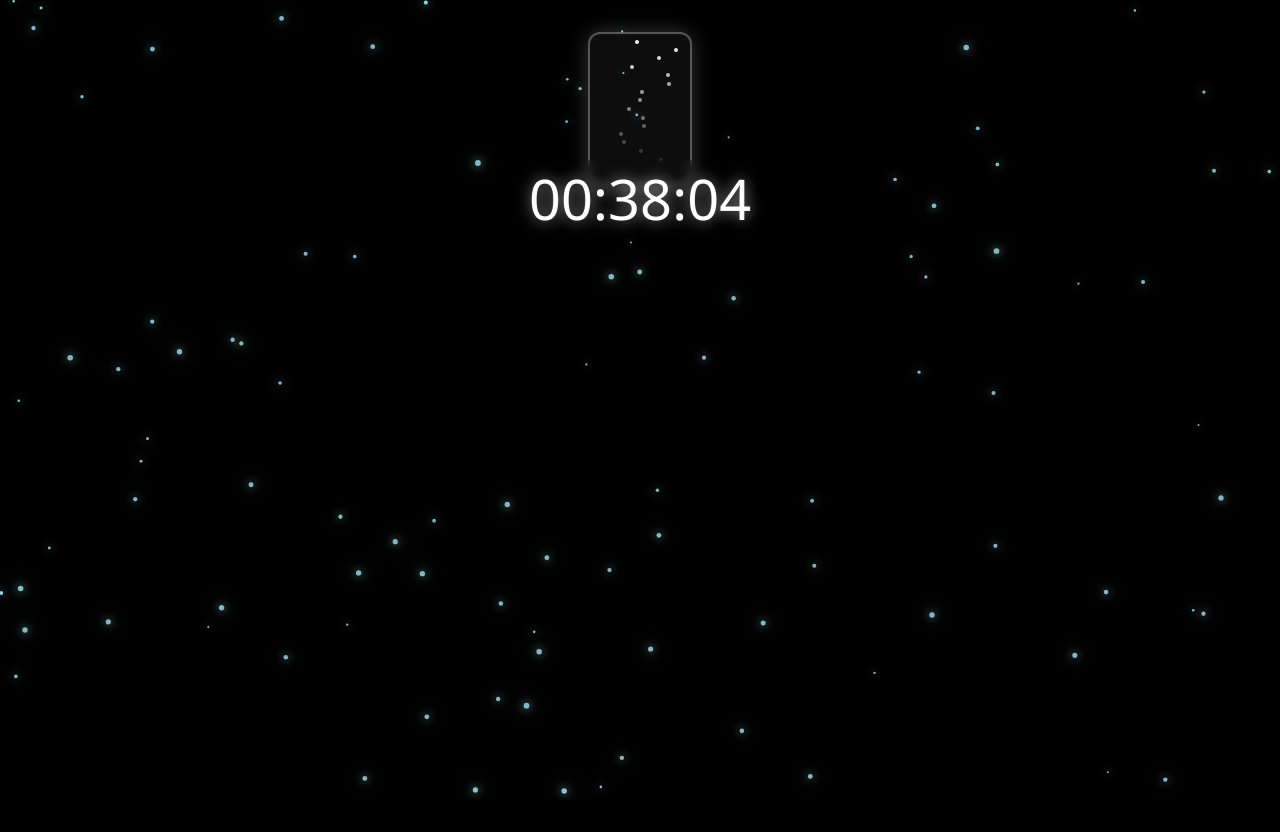
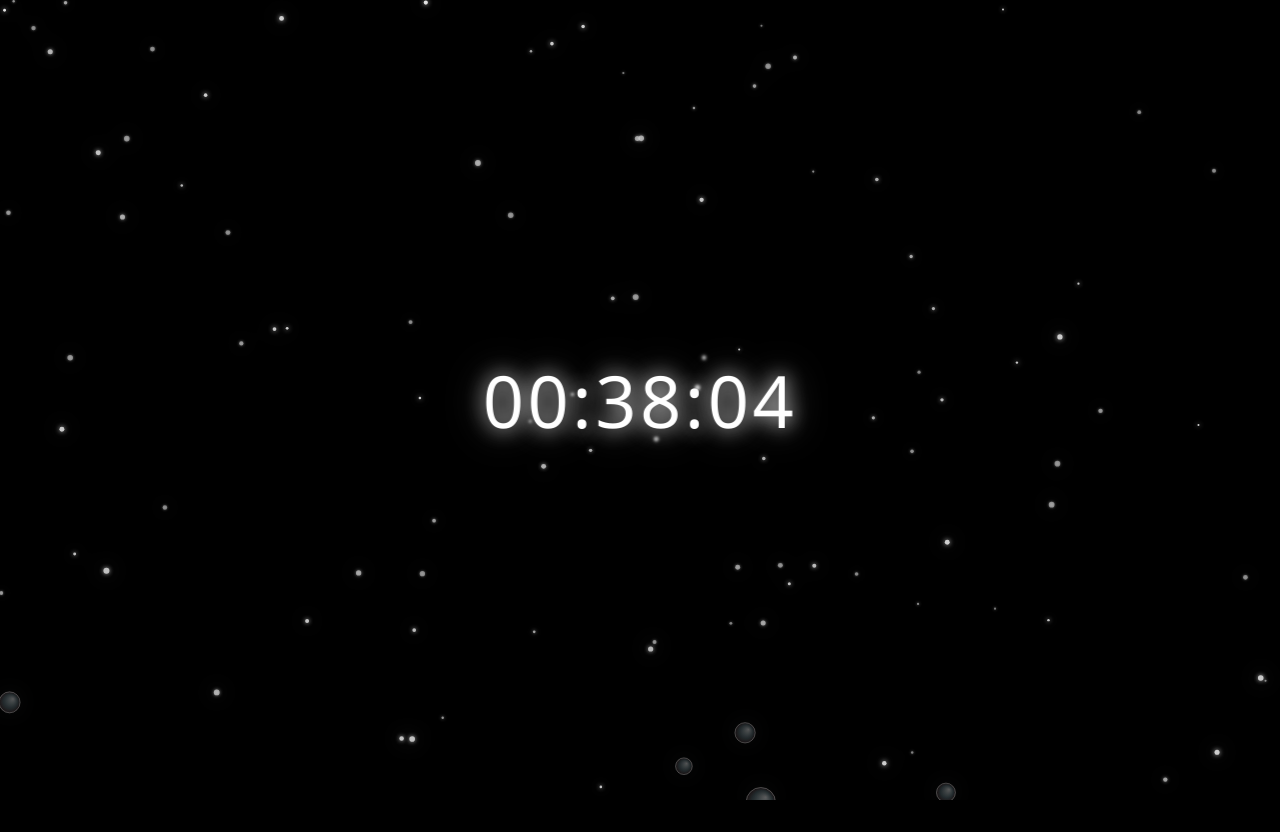
Before and after one commit to yuka0055yuka-max/clock, a plain HTML site: page index.html in a window 1280 px wide. After the commit the page ends 800 px from the top, so only its background shows below. Drawn offline with Linux system fonts and the light colour scheme.

Commit message:
Add files via upload

```diff
--- a/index.html
+++ b/index.html
@@ -1,10 +1,10 @@
 <!DOCTYPE html>
 <html lang="ja">
-<head><link rel="manifest" href="manifest.json">
-
+<head>
+    <link rel="manifest" href="manifest.json">
     <meta charset="UTF-8">
-  <title>星だけ幻想時計</title>
-  <meta name="viewport" content="width=device-width, initial-scale=1.0">
+    <title>幻想時計 - 流星とシャボン玉</title>
+    <meta name="viewport" content="width=device-width, initial-scale=1.0, maximum-scale=1.0, user-scalable=no">
     <style>
         body {
             margin: 0;
@@ -14,7 +14,7 @@
             height: 100vh;
         }
 
-    canvas#aquarium {
+        canvas#sceneCanvas { /* ID名を変更 */
             position: absolute;
             top: 0; left: 0;
             width: 100%; height: 100%;
@@ -25,61 +25,39 @@
             position: absolute;
             top: 0; left: 0;
             width: 100%; height: 100%;
-      opacity: 0.25;
-      backdrop-filter: blur(12px);
-      transition: background 2s;
+            opacity: 0.2; /* 不透明度を調整 */
+            backdrop-filter: blur(10px);
+            transition: background 3s ease-in-out; /* 変化を滑らかに */
             z-index: 1;
         }
 
         #clock {
             position: absolute;
-      top: 20vh;
+            top: 50%; /* 中央に移動 */
             left: 50%;
-      transform: translateX(-50%);
+            transform: translate(-50%, -50%);
             z-index: 999;
-      font-size: 3.5em;
+            font-size: 4.5em; /* フォントサイズを大きく */
+            font-weight: 300;
             color: white;
-      text-shadow: 0 0 15px rgba(255,255,255,0.6);
-      backdrop-filter: blur(5px);
+            text-shadow: 0 0 20px rgba(255,255,255,0.9), 0 0 40px rgba(255,255,255,0.4);
+            backdrop-filter: blur(1px); /* 時計部分のブラーは控えめに */
+            letter-spacing: 0.05em;
         }
 
-    #sand {
-      position: relative;
-      width: 100px;
-      height: 150px;
-      border: 2px solid rgba(255,255,255,0.3);
-      border-radius: 12px;
-      margin: 2em auto;
-      overflow: hidden;
-      background: rgba(255,255,255,0.05);
-      box-shadow: 0 0 20px rgba(255,255,255,0.2);
-      z-index: 2;
-    }
-
-    .grain {
-      position: absolute;
-      width: 4px;
-      height: 4px;
-      background: white;
-      border-radius: 50%;
-      animation: fall 5s linear forwards;
-    }
-
-    @keyframes fall {
-      0% { top: 0; opacity: 1; }
-      100% { top: 140px; opacity: 0; }
-    }
+        /* 砂時計アニメーションは要求された流星とシャボン玉に置き換わるため削除しましたが、
+           もし残したい場合は元のCSSとJSを復活させてください。 */
     </style>
 </head>
 <body>
-  <canvas id="aquarium"></canvas>
+    <canvas id="sceneCanvas"></canvas>
     <div id="rainbow"></div>
     <div id="clock">--:--:--</div>
-  <div id="sand"></div>
 
     <script>
-    // 時計更新（ローカル時間）
+        // --- 1. 時計更新（ローカル時間） ---------------------------------
         function updateClock() {
+            // Local time is inherently accurate and doesn't "deviate"
             const now = new Date();
             const h = String(now.getHours()).padStart(2, '0');
             const m = String(now.getMinutes()).padStart(2, '0');
@@ -89,7 +67,8 @@
         setInterval(updateClock, 1000);
         updateClock();
 
-    // 七色背景（15秒ごとに変化）
+        // --- 2. 七色背景 ------------------------------------------------
+        const rainbowDiv = document.getElementById("rainbow");
         const gradients = [
             "linear-gradient(135deg, rgba(255,0,0,0.3), rgba(255,100,100,0.2))",
             "linear-gradient(135deg, rgba(255,165,0,0.3), rgba(255,200,100,0.2))",
@@ -99,58 +78,156 @@
             "linear-gradient(135deg, rgba(75,0,130,0.3), rgba(150,100,200,0.2))",
             "linear-gradient(135deg, rgba(238,130,238,0.3), rgba(255,200,255,0.2))"
         ];
-    let index = 0;
+        let gradientIndex = 0;
         setInterval(() => {
-      document.getElementById("rainbow").style.background = gradients[index];
-      index = (index + 1) % gradients.length;
+            rainbowDiv.style.background = gradients[gradientIndex];
+            gradientIndex = (gradientIndex + 1) % gradients.length;
         }, 15000);
 
-    // 砂時計アニメーション
-    const sand = document.getElementById("sand");
-    function dropSand() {
-      const grain = document.createElement("div");
-      grain.className = "grain";
-      grain.style.left = `${Math.random() * 90}px`;
-      sand.appendChild(grain);
-      setTimeout(() => sand.removeChild(grain), 5000);
+        // --- 3. Canvas初期設定とリサイズ ---------------------------------
+        const canvas = document.getElementById("sceneCanvas");
+        const ctx = canvas.getContext("2d");
+        let width, height;
+
+        function resizeCanvas() {
+            width = window.innerWidth;
+            height = window.innerHeight;
+            canvas.width = width;
+            canvas.height = height;
         }
-    setInterval(dropSand, 300);
 
-    // canvas描画（星だけ）
-    const canvas = document.getElementById("aquarium");
-    const ctx = canvas.getContext("2d");
-    canvas.width = window.innerWidth;
-    canvas.height = window.innerHeight;
+        window.addEventListener('resize', resizeCanvas);
+        resizeCanvas();
 
+        // --- 4. 星オブジェクトの作成 --------------------------------------
         let stars = [];
-    for (let i = 0; i < 100; i++) {
+        const STAR_COUNT = 100;
+        for (let i = 0; i < STAR_COUNT; i++) {
             stars.push({
-        x: Math.random() * canvas.width,
-        y: Math.random() * canvas.height,
-        r: Math.random() * 2 + 1
+                x: Math.random() * width,
+                y: Math.random() * height,
+                r: Math.random() * 2 + 1,
+                alpha: Math.random() // きらめき用
             });
         }
 
-    const starColors = ["#ffffff", "#aeefff", "#ddaaff", "#ff99cc", "#ffff99"];
-    let starIndex = 0;
-    setInterval(() => {
-      starIndex = (starIndex + 1) % starColors.length;
-    }, 5000);
+        // --- 5. 流星（Meteors）オブジェクトの作成 --------------------------
+        let meteors = [];
+        const METEOR_COUNT = 5;
+        class Meteor {
+            constructor() {
+                this.reset();
+            }
+            reset() {
+                // 画面外左上から出現
+                this.x = Math.random() * width * 0.2 - width * 0.5;
+                this.y = Math.random() * height * 0.2 - height * 0.5;
+                this.len = Math.random() * 150 + 50; // 尾の長さ
+                this.speed = Math.random() * 2 + 1;
+                this.angle = Math.PI / 4 + (Math.random() * 0.1 - 0.05); // 45度付近
+            }
+            update() {
+                this.x += Math.cos(this.angle) * this.speed;
+                this.y += Math.sin(this.angle) * this.speed;
+                // 画面外に出たらリセット
+                if (this.x > width * 1.5 || this.y > height * 1.5) {
+                    this.reset();
+                }
+            }
+            draw() {
+                const gradient = ctx.createLinearGradient(this.x, this.y, this.x - Math.cos(this.angle) * this.len, this.y - Math.sin(this.angle) * this.len);
+                gradient.addColorStop(0, 'rgba(255, 255, 255, 1)'); // 頭
+                gradient.addColorStop(1, 'rgba(255, 255, 255, 0)'); // 尾
 
-    function drawStars() {
+                ctx.strokeStyle = gradient;
+                ctx.lineWidth = 1.5;
+                ctx.beginPath();
+                ctx.moveTo(this.x, this.y);
+                ctx.lineTo(this.x - Math.cos(this.angle) * this.len, this.y - Math.sin(this.angle) * this.len);
+                ctx.stroke();
+            }
+        }
+        for (let i = 0; i < METEOR_COUNT; i++) {
+            meteors.push(new Meteor());
+        }
+
+        // --- 6. シャボン玉（Bubbles）オブジェクトの作成 -----------------------
+        let bubbles = [];
+        const BUBBLE_COUNT = 15;
+        class Bubble {
+            constructor() {
+                this.reset();
+            }
+            reset() {
+                this.x = Math.random() * width;
+                this.y = height + Math.random() * height * 0.5; // 画面下部から出現
+                this.r = Math.random() * 10 + 5; // 半径 5px〜15px
+                this.speed = Math.random() * 0.5 + 0.2; // 上昇速度
+                this.waveOffset = Math.random() * Math.PI * 2; // 左右の揺れの位相
+            }
+            update() {
+                this.y -= this.speed;
+                // 左右に揺れる動きを加える
+                this.x += Math.sin((this.y * 0.01) + this.waveOffset) * 0.5;
+                if (this.y < -this.r) {
+                    this.reset(); // 画面上部から消えたらリセット
+                }
+            }
+            draw() {
+                ctx.beginPath();
+                ctx.arc(this.x, this.y, this.r, 0, Math.PI * 2);
+
+                // シャボン玉のグラデーション（虹色と透明感）
+                const gradient = ctx.createRadialGradient(this.x + this.r / 3, this.y - this.r / 3, 0, this.x, this.y, this.r);
+                gradient.addColorStop(0, 'rgba(255, 255, 255, 0.4)'); // ハイライト
+                gradient.addColorStop(0.7, 'rgba(173, 216, 230, 0.2)'); // 淡い青
+                gradient.addColorStop(1, 'rgba(255, 192, 203, 0.1)'); // 淡いピンク
+
+                ctx.fillStyle = gradient;
+                ctx.fill();
+
+                // 輪郭線
+                ctx.strokeStyle = 'rgba(255, 255, 255, 0.3)';
+                ctx.lineWidth = 1;
+                ctx.stroke();
+            }
+        }
+        for (let i = 0; i < BUBBLE_COUNT; i++) {
+            bubbles.push(new Bubble());
+        }
+
+        // --- 7. メインアニメーションループ ---------------------------------
+        function animate() {
+            // 前のフレームを消去
+            ctx.clearRect(0, 0, width, height);
+
+            // 星の描画とチカチカアニメーション
             for (let s of stars) {
+                // 透明度を時間で変動させてチカチカさせる
+                s.alpha = (Math.sin(Date.now() * 0.005 + s.x) * 0.5 + 0.5) * 0.5 + 0.5;
+                ctx.fillStyle = `rgba(255, 255, 255, ${s.alpha})`;
+                ctx.shadowColor = 'white';
+                ctx.shadowBlur = 5 * s.alpha; // 輝きも連動させる
+
                 ctx.beginPath();
                 ctx.arc(s.x, s.y, s.r, 0, Math.PI * 2);
-        ctx.fillStyle = starColors[starIndex];
-        ctx.shadowColor = starColors[starIndex];
-        ctx.shadowBlur = 10;
                 ctx.fill();
             }
+
+            // 流星の描画と更新
+            ctx.shadowBlur = 0; // 流星描画中はシャドウをオフ
+            for (let m of meteors) {
+                m.update();
+                m.draw();
             }
 
-    function animate() {
-      ctx.clearRect(0, 0, canvas.width, canvas.height);
-      drawStars();
+            // シャボン玉の描画と更新
+            for (let b of bubbles) {
+                b.update();
+                b.draw();
+            }
+
+            // 次のフレームを要求
             requestAnimationFrame(animate);
         }
         animate();
```
Lines whose indentation alone changed are shown as unchanged.
